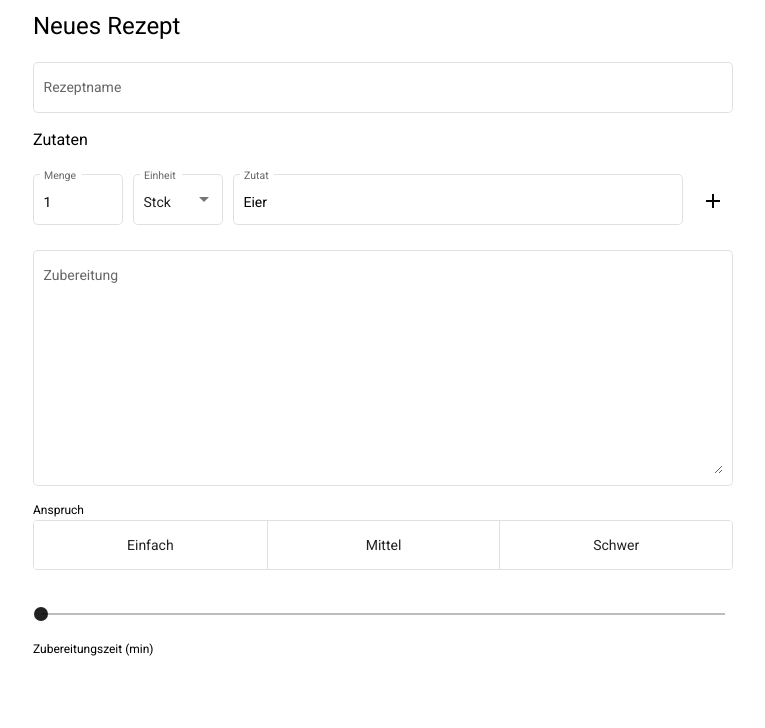
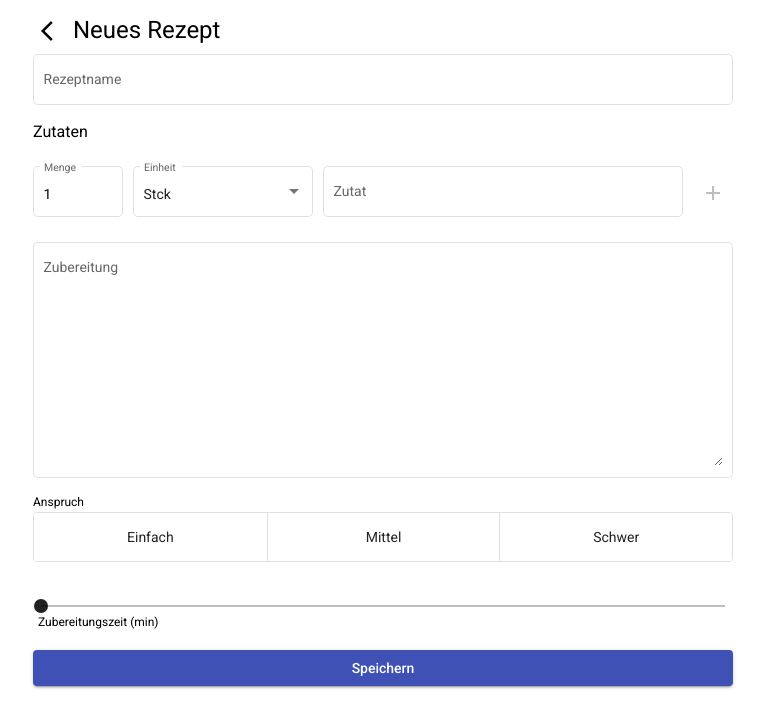
Before and after one commit to tw258/cookbook, an Angular app: page /new-recipe in a window 1280 px wide. Shown: the top 728 px of the page, without its empty margins (257-1022 px from the left). Built offline with nearby package versions, Linux system fonts and the light colour scheme.

Commit message:
finalise form

```diff
--- a/src/app/recipe-form/recipe-form.component.css
+++ b/src/app/recipe-form/recipe-form.component.css
@@ -5,7 +5,7 @@ mat-form-field {
 
 .ingredient-container {
   display: grid;
-  grid-template-columns: 1fr 1fr 5fr auto;
+  grid-template-columns: 1fr 2fr 4fr auto;
   align-items: center;
   gap: 10px;
 }
@@ -27,3 +27,29 @@ mat-form-field {
   padding: 7px 0px !important;
   height: auto !important;
 }
+
+.btn-grid {
+  display: grid;
+  grid-template-columns: 1fr;
+  /* gap: 0 10px; */
+}
+
+.header-grid {
+  display: grid;
+  grid-template-columns: auto 1fr;
+  align-items: center;
+}
+
+.header-grid h1 {
+  margin: 0;
+}
+
+.cooking-time-box {
+  position: relative;
+}
+
+.cooking-time-box mat-label {
+  position: absolute;
+  left: 5px;
+  top: 40px;
+}
--- a/src/app/recipe-form/recipe-form.component.html
+++ b/src/app/recipe-form/recipe-form.component.html
@@ -1,8 +1,18 @@
-<h1>Neues Rezept</h1>
+<div class="header-grid">
+  <button routerLink="" mat-icon-button>
+    <mat-icon>arrow_back_ios</mat-icon>
+  </button>
+  <h1>Neues Rezept</h1>
+</div>
 <form>
   <mat-form-field appearance="outline">
     <mat-label>Rezeptname</mat-label>
-    <input matInput placeholder="z.B. Spaghetti Bolognese" />
+    <input
+      [(ngModel)]="recipe.title"
+      [ngModelOptions]="{ standalone: true }"
+      matInput
+      placeholder="z.B. Spaghetti Bolognese"
+    />
   </mat-form-field>
 
   <section class="mt-1">
@@ -11,12 +21,24 @@
     <div class="ingredient-container">
       <mat-form-field appearance="outline">
         <mat-label>Menge</mat-label>
-        <input #ingredientAmount type="number" min="0" matInput placeholder="0,1,..." value="1" />
+        <input
+          [(ngModel)]="currentParameterizedIngredient.amount"
+          [ngModelOptions]="{ standalone: true }"
+          type="number"
+          min="0"
+          matInput
+          placeholder="0,1,..."
+          value="1"
+        />
       </mat-form-field>
 
       <mat-form-field appearance="outline">
         <mat-label>Einheit</mat-label>
-        <mat-select #ingredientMeasurement value="Stck">
+        <mat-select
+          [(ngModel)]="currentParameterizedIngredient.measurement"
+          [ngModelOptions]="{ standalone: true }"
+          value="Stck"
+        >
           <mat-option value="g">g</mat-option>
           <mat-option value="kg">kg</mat-option>
           <mat-option value="ml">ml</mat-option>
@@ -30,25 +52,24 @@
 
       <mat-form-field appearance="outline">
         <mat-label>Zutat</mat-label>
-        <input #ingredientName matInput placeholder="Eier, Mehl, ..." value="Eier" />
+        <input
+          [(ngModel)]="currentParameterizedIngredient.ingredient"
+          [ngModelOptions]="{ standalone: true }"
+          matInput
+          placeholder="Eier, Mehl, ..."
+        />
       </mat-form-field>
 
       <button
         type="button"
         class="mat-form-field-wrapper"
         [disabled]="
-          !ingredientAmount.value || !ingredientMeasurement.value || !ingredientName.value
+          !currentParameterizedIngredient.amount ||
+          !currentParameterizedIngredient.ingredient ||
+          !currentParameterizedIngredient.measurement
         "
         mat-icon-button
-        (click)="
-          handleAddIngredient(
-            ingredientAmount.value,
-            ingredientMeasurement.value,
-            ingredientName.value
-          );
-          ingredientAmount.value = '';
-          ingredientName.value = ''
-        "
+        (click)="handleAddIngredient()"
       >
         <mat-icon>add</mat-icon>
       </button>
@@ -57,7 +78,7 @@
       <mat-list-item
         class="ingredient-list-item"
         role="listitem"
-        *ngFor="let paramIngr of parameterizedIngredients"
+        *ngFor="let paramIngr of recipe.parameterizedIngredients"
       >
         <div>{{ paramIngr.amount }} {{ paramIngr.measurement }} {{ paramIngr.ingredient }}</div>
       </mat-list-item>
@@ -66,19 +87,33 @@
 
   <mat-form-field class="mt-1" appearance="outline">
     <mat-label>Zubereitung</mat-label>
-    <textarea class="zubereitung" matInput placeholder="1. ...  2. ..."></textarea>
+    <textarea
+      [(ngModel)]="recipe.note"
+      [ngModelOptions]="{ standalone: true }"
+      class="zubereitung"
+      matInput
+      placeholder="1. ...  2. ..."
+    ></textarea>
   </mat-form-field>
 
   <div class="mt-1">
     <mat-label class="mat-small">Anspruch</mat-label>
-    <mat-button-toggle-group class="difficulty-box" name="fontStyle">
+    <mat-button-toggle-group
+      [(ngModel)]="recipe.difficulty"
+      [ngModelOptions]="{ standalone: true }"
+      class="difficulty-box"
+      name="fontStyle"
+    >
       <mat-button-toggle value="Einfach">Einfach</mat-button-toggle>
       <mat-button-toggle value="Mittel">Mittel</mat-button-toggle>
       <mat-button-toggle value="Schwer">Schwer</mat-button-toggle>
     </mat-button-toggle-group>
   </div>
-  <div class="mt-1">
+
+  <div class="mt-1 cooking-time-box">
     <mat-slider
+      [(ngModel)]="recipe.preparationTimeInMinutes"
+      [ngModelOptions]="{ standalone: true }"
       class="slider-cookingtime mt-1"
       thumbLabel
       tickInterval="10"
@@ -89,4 +124,11 @@
     ></mat-slider>
     <mat-label class="mat-small">Zubereitungszeit (min) </mat-label>
   </div>
+
+  <div class="btn-grid mt-2">
+    <!-- <button mat-stroked-button color="warn">Cancel</button> -->
+    <button (click)="handleSave()" type="button" mat-raised-button color="primary">
+      Speichern
+    </button>
+  </div>
 </form>
--- a/src/app/recipe-form/recipe-form.component.ts
+++ b/src/app/recipe-form/recipe-form.component.ts
@@ -1,25 +1,41 @@
 import { Component, ElementRef, OnInit, ViewChild } from '@angular/core';
-import { Measurement, ParameterizedIngredient } from '../recipe.service';
+import { Router } from '@angular/router';
+import { Measurement, ParameterizedIngredient, Recipe, RecipeService } from '../recipe.service';
 
 @Component({
   selector: 'app-recipe-form',
   templateUrl: './recipe-form.component.html',
   styleUrls: ['./recipe-form.component.css'],
 })
-export class RecipeFormComponent implements OnInit {
-  parameterizedIngredients: ParameterizedIngredient[] = [];
+export class RecipeFormComponent {
+  recipe: Recipe = {
+    note: '',
+    parameterizedIngredients: [],
+    preparationTimeInMinutes: 0,
+    title: '',
+  };
 
-  constructor() {}
+  currentParameterizedIngredient: ParameterizedIngredient = this.createParameterizedIngredient();
 
-  ngOnInit(): void {}
+  constructor(private recipeservice: RecipeService, private router: Router) {}
 
-  handleAddIngredient(amount: any, measurement: Measurement, name: string) {
-    const parameterizedIngredient: ParameterizedIngredient = {
-      amount,
-      measurement,
-      ingredient: name,
+  handleAddIngredient() {
+    this.recipe.parameterizedIngredients.push(this.currentParameterizedIngredient);
+
+    // Reset input forms
+    this.currentParameterizedIngredient = this.createParameterizedIngredient();
+  }
+
+  handleSave() {
+    this.recipeservice.addRecipe(this.recipe);
+    this.router.navigate(['']);
+  }
+
+  private createParameterizedIngredient(): ParameterizedIngredient {
+    return {
+      amount: 1,
+      ingredient: '',
+      measurement: Measurement.Stck,
     };
-
-    this.parameterizedIngredients.push(parameterizedIngredient);
   }
 }
```
